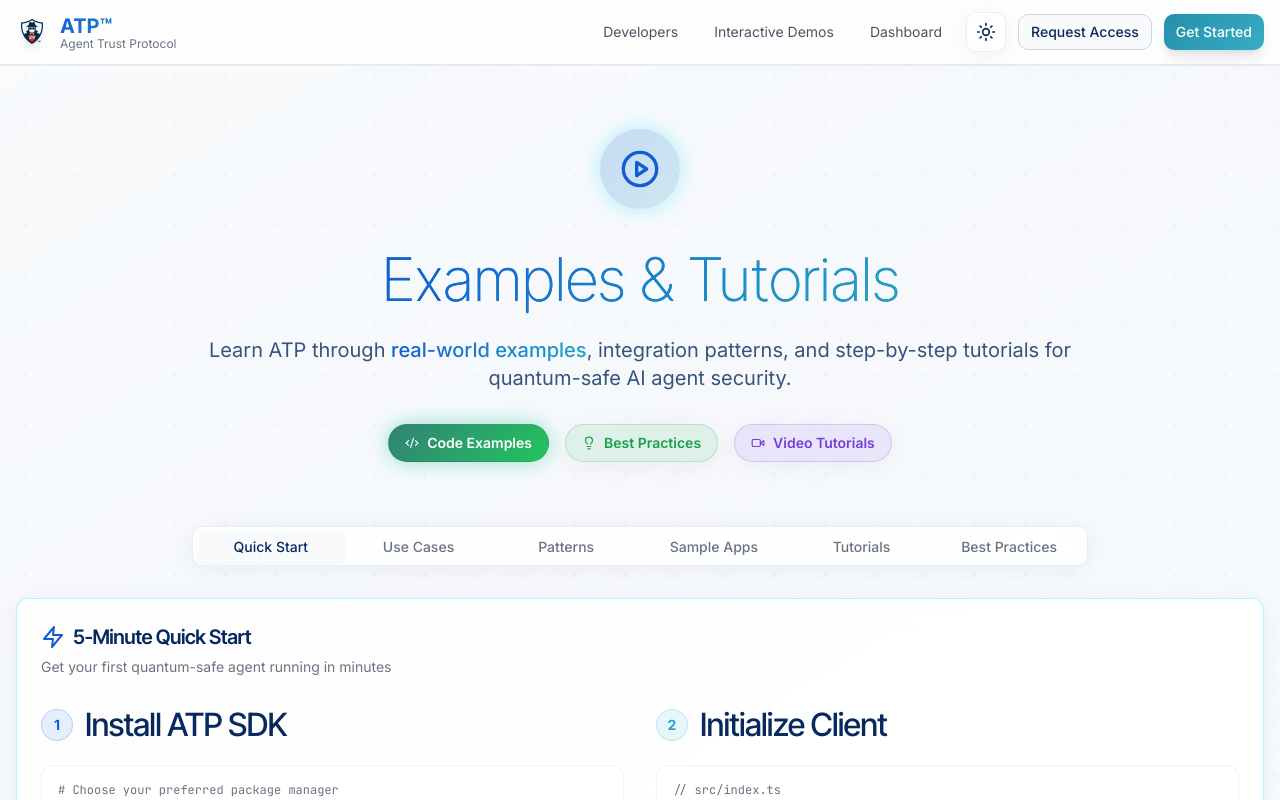
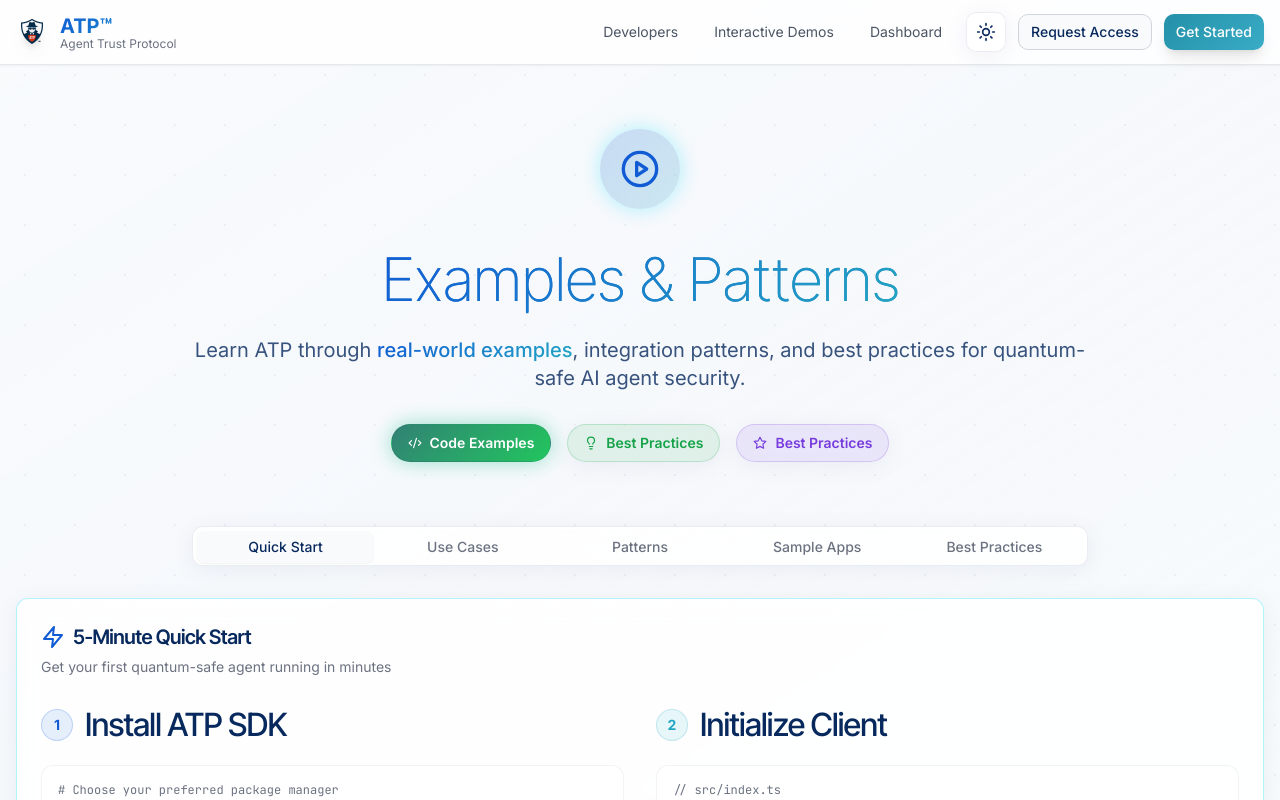
Before and after one commit to agent-trust-protocol/atp-core, a Next.js app: page /examples in a window 1280 px wide. Shown: the top 800 px of the page. Built offline with nearby package versions, Linux system fonts and the light colour scheme.

Commit message:
Update OAuth placeholders to be more descriptive

```diff
--- a/src/app/examples/page.tsx
+++ b/src/app/examples/page.tsx
@@ -31,11 +31,10 @@ import type { Metadata } from 'next'
 
 export const metadata: Metadata = {
   title: 'Examples — Agent Trust Protocol',
-  description: 'Real-world examples, tutorials, and best practices for implementing ATP quantum-safe security in your AI agents.',
+  description: 'Real-world examples, integration patterns, and best practices for implementing ATP quantum-safe security in your AI agents.',
   keywords: [
     'ATP examples',
     'code samples',
-    'tutorials',
     'integration patterns',
     'best practices',
     'LangChain integration',
@@ -57,11 +56,11 @@ export default function ExamplesPage() {
             </div>
           </div>
           <h1 className="font-display text-4xl sm:text-5xl lg:text-6xl font-extralight mb-6 animate-fade-in-up">
-            <span className="atp-gradient-text">Examples & Tutorials</span>
+            <span className="atp-gradient-text">Examples & Patterns</span>
           </h1>
           <p className="text-lg sm:text-xl text-foreground/80 mb-8 max-w-4xl mx-auto leading-relaxed animate-fade-in-up">
             Learn ATP through <span className="atp-gradient-text font-medium">real-world examples</span>,
-            integration patterns, and step-by-step tutorials for quantum-safe AI agent security.
+            integration patterns, and best practices for quantum-safe AI agent security.
           </p>
           <div className="flex flex-wrap items-center justify-center gap-4 mb-8 animate-fade-in-up">
             <Badge className="glass text-sm px-4 py-2 atp-trust-high border-0">
@@ -73,19 +72,18 @@ export default function ExamplesPage() {
               Best Practices
             </Badge>
             <Badge className="glass text-sm px-4 py-2 atp-trust-enterprise border-0">
-              <Video size={14} className="mr-2" />
-              Video Tutorials
+              <Star size={14} className="mr-2" />
+              Best Practices
             </Badge>
           </div>
         </div>
 
         <Tabs defaultValue="quickstart" className="space-y-8">
-          <TabsList className="grid w-full max-w-4xl mx-auto grid-cols-2 lg:grid-cols-6 glass border-0">
+          <TabsList className="grid w-full max-w-4xl mx-auto grid-cols-2 lg:grid-cols-5 glass border-0">
             <TabsTrigger value="quickstart" className="text-xs sm:text-sm">Quick Start</TabsTrigger>
             <TabsTrigger value="use-cases" className="text-xs sm:text-sm">Use Cases</TabsTrigger>
             <TabsTrigger value="patterns" className="text-xs sm:text-sm">Patterns</TabsTrigger>
             <TabsTrigger value="samples" className="text-xs sm:text-sm">Sample Apps</TabsTrigger>
-            <TabsTrigger value="tutorials" className="text-xs sm:text-sm">Tutorials</TabsTrigger>
             <TabsTrigger value="best-practices" className="text-xs sm:text-sm">Best Practices</TabsTrigger>
           </TabsList>
 
@@ -864,7 +862,8 @@ export default function ExamplesPage() {
             </div>
           </TabsContent>
 
-          {/* Video Tutorials */}
+          {/* Video Tutorials - HIDDEN UNTIL VIDEOS ARE READY */}
+          {/*
           <TabsContent value="tutorials" className="space-y-8">
             <Card className="glass border-0 atp-trust-indicator">
               <CardHeader>
@@ -996,6 +995,7 @@ export default function ExamplesPage() {
               </Card>
             </div>
           </TabsContent>
+          */}
 
           {/* Best Practices */}
           <TabsContent value="best-practices" className="space-y-8">
```
